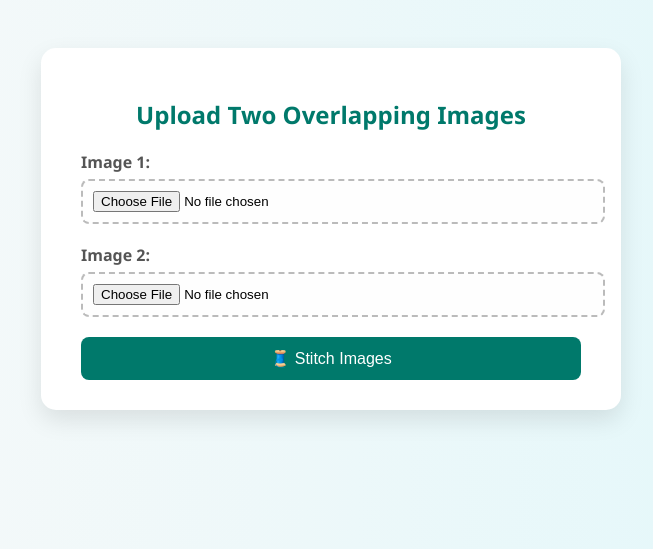
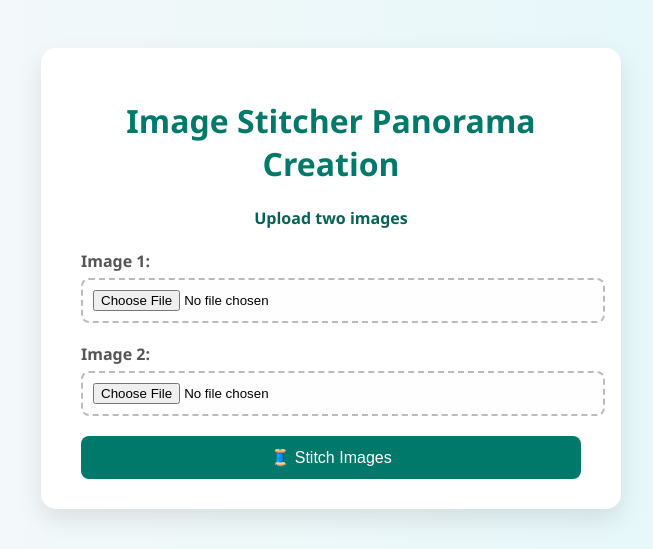
Before and after one commit to Ashwinib26/Image-Sticher, a Flask app: page / in a window 1280 px wide. Shown: the top 549 px of the page, without its empty margins (309-962 px from the left). Run offline with Flask 3, Linux system fonts and the light colour scheme.

Commit message:
File Updates

```diff
--- a/static/styles.css
+++ b/static/styles.css
@@ -15,10 +15,16 @@ body {
     width: 100%;
 }
 
-h2 {
+h1 {
     text-align: center;
     color: #00796b;
 }
+
+h4 {
+    text-align: center;
+    color: #086056;
+}
+
 
 .input-group {
     margin-bottom: 20px;
--- a/templates/index.html
+++ b/templates/index.html
@@ -6,7 +6,8 @@
 </head>
 <body>
     <div class="container">
-        <h2>Upload Two Overlapping Images</h2>
+        <h1>Image Stitcher Panorama Creation</h1>
+        <h4>Upload two images </h4>
         <form action="/upload" method="POST" enctype="multipart/form-data">
             <div class="input-group">
                 <label>Image 1:</label>
```
Also changed, not shown: app.py (+0 -10 lines), static/uploads/image1.jpg (deleted), static/uploads/image2.jpg (deleted), 1 other file.
